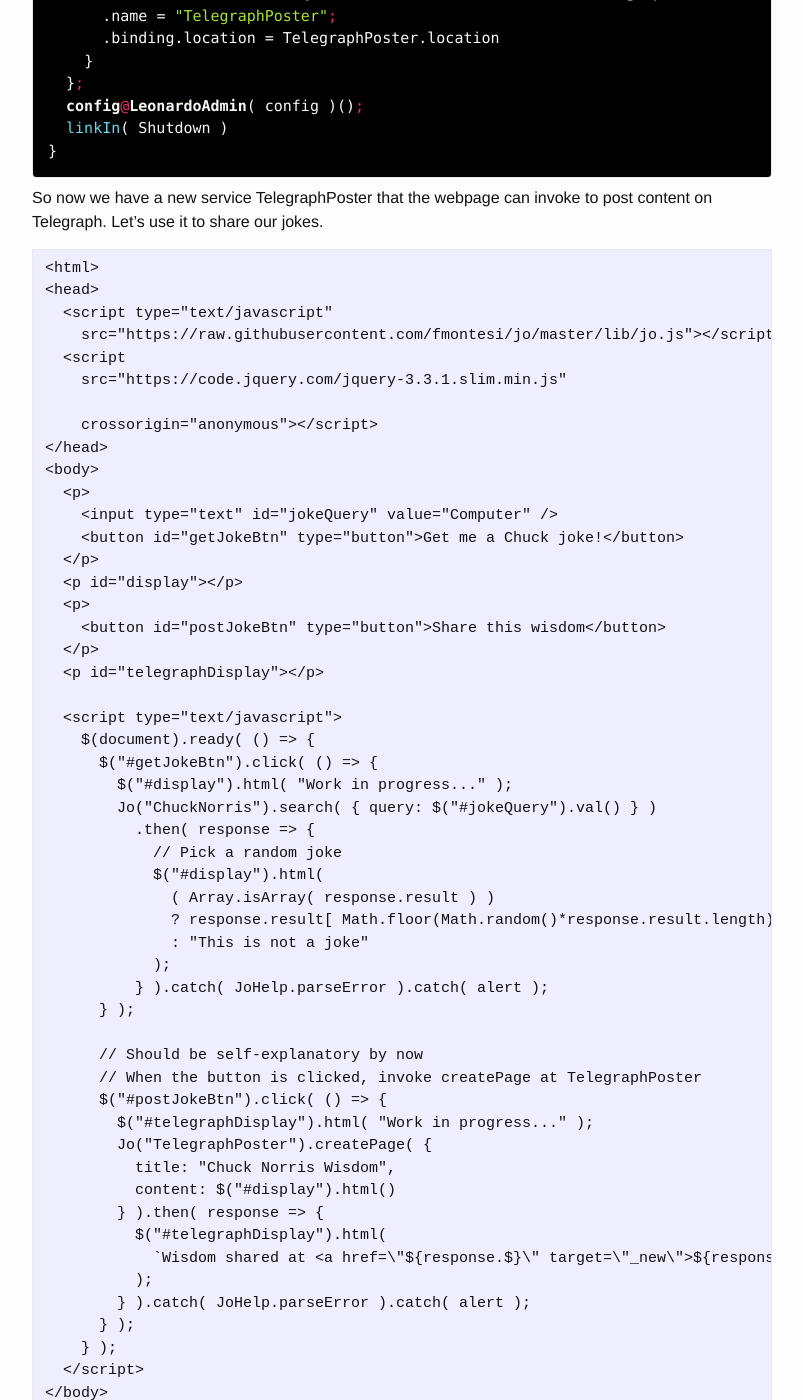
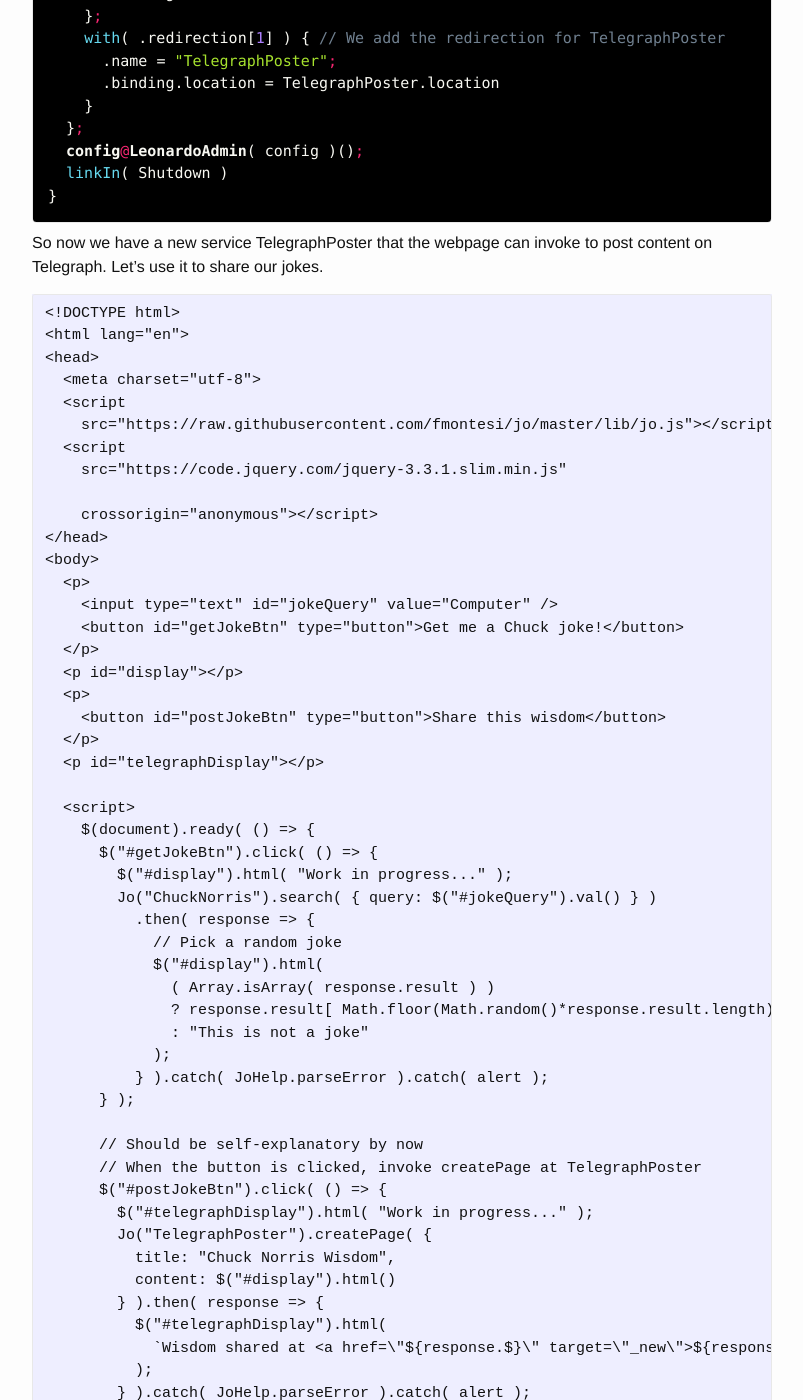
Before and after one commit to fmontesi/fmontesi.github.io, a Jekyll site: the page built from _posts/2018-08-16-jo.md, in a window 1280 px wide and 1400 px high, scrolled down 8043 px. Shown: the whole window, without its empty margins (238-1041 px from the left). Built offline with Jekyll 4.4.1, drawn with Linux system fonts in a browser that asks for light colours; some of the changed text lies outside the part shown.

Commit message:
2018-08-16.md - HTML5 compatibility
Add doctype, language, charset and drop superfluous script types.

````diff
--- a/_posts/2018-08-16-jo.md
+++ b/_posts/2018-08-16-jo.md
@@ -195,9 +195,11 @@ We use [Jo](https://github.com/fmontesi/jo) (a library to interact with Jolie we
 and jQuery to interact with the DOM (but you can use any other framework you like).
 
 ```
-<html>
+<!DOCTYPE html>
+<html lang="en">
 <head>
-	<script type="text/javascript"
+	<meta charset="utf-8">
+	<script
 		src="https://raw.githubusercontent.com/fmontesi/jo/master/lib/jo.js"></script>
 	<script
 		src="https://code.jquery.com/jquery-3.3.1.slim.min.js"
@@ -211,7 +213,7 @@ and jQuery to interact with the DOM (but you can use any other framework you lik
 	</p>
 	<p id="display"></p>
 
-	<script type="text/javascript">
+	<script>
 		$(document).ready( () => {
 			$("#getJokeBtn").click( () => {
 				$("#display").html( "Work in progress..." );
@@ -335,9 +337,11 @@ main
 So now we have a new service TelegraphPoster that the webpage can invoke to post content on Telegraph. Let's use it to share our jokes.
 
 ```
-<html>
+<!DOCTYPE html>
+<html lang="en">
 <head>
-	<script type="text/javascript"
+	<meta charset="utf-8">
+	<script
 		src="https://raw.githubusercontent.com/fmontesi/jo/master/lib/jo.js"></script>
 	<script
 		src="https://code.jquery.com/jquery-3.3.1.slim.min.js"
@@ -355,7 +359,7 @@ So now we have a new service TelegraphPoster that the webpage can invoke to post
 	</p>
 	<p id="telegraphDisplay"></p>
 
-	<script type="text/javascript">
+	<script>
 		$(document).ready( () => {
 			$("#getJokeBtn").click( () => {
 				$("#display").html( "Work in progress..." );
````
